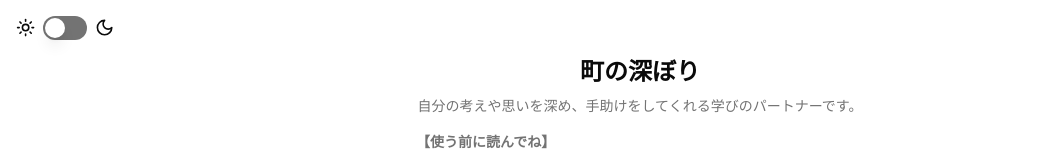
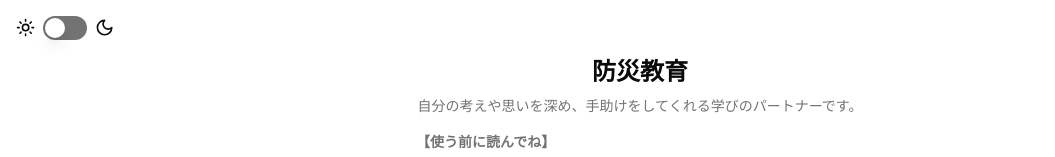
Before and after one commit to aiueo0511/azure-ai-rag-chatbot, a Next.js app: page / in a window 1280 px wide. Shown: the top 157 px of the page, without its empty margins (0-1055 px from the left). Built offline with nearby package versions, Linux system fonts and the light colour scheme.

Commit message:
Update chat-interface.tsx

```diff
--- a/components/chat-interface.tsx
+++ b/components/chat-interface.tsx
@@ -136,7 +136,7 @@ export default function ChatInterface() {
 
             </div>
 <div className="text-center mb-4 md:mb-8">
-  <h1 className="text-2xl font-bold mb-2">町の深ぼり</h1>
+  <h1 className="text-2xl font-bold mb-2">防災教育</h1>
   <p className="text-sm text-muted-foreground mb-4">
     自分の考えや思いを深め、手助けをしてくれる学びのパートナーです。
   </p>
```
